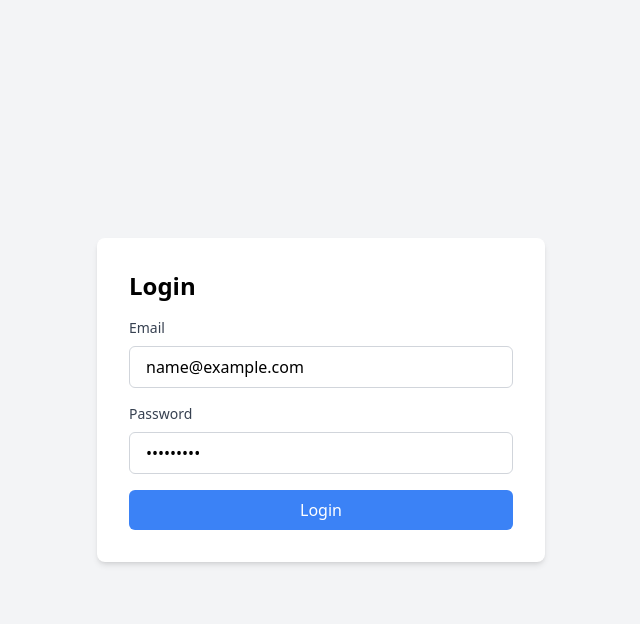
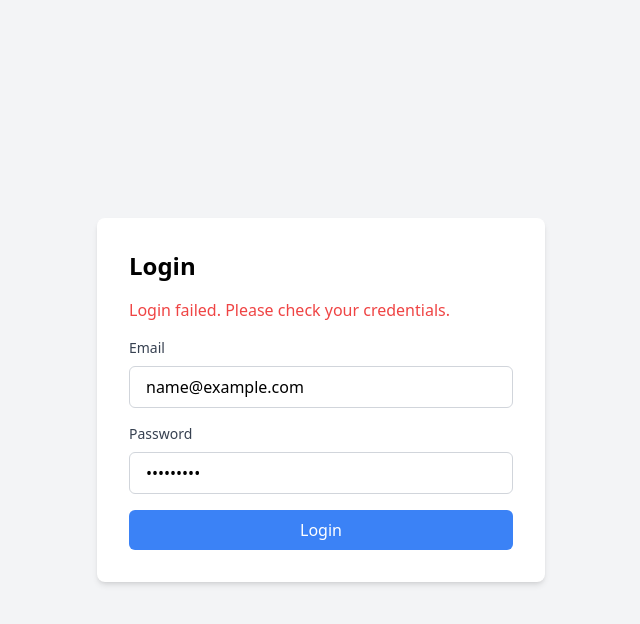
Before and after one commit to lost50U1/touchcore-login, a React (Vite) app: page / in a window 1280 px wide. Both pictures are taken after typing "name@example.com", "Sample123" into the empty fields and a click on the button "Login". Shown: the top 624 px of the page, without its empty margins (319-959 px from the left). Built offline with nearby package versions, Linux system fonts and the light colour scheme; no server answers.

Commit message:
UPDATE improved the error message for login

```diff
--- a/src/components/Login.jsx
+++ b/src/components/Login.jsx
@@ -4,6 +4,7 @@ import { login } from "../services/authService";
 const Login = ({ setToken }) => {
   const [email, setEmail] = useState("");
   const [password, setPassword] = useState("");
+  const [errorMessage, setErrorMessage] = useState("");
 
   const handleSubmit = async (e) => {
     e.preventDefault();
@@ -12,13 +13,15 @@ const Login = ({ setToken }) => {
       setToken(token);
       localStorage.setItem("token", token);
     } catch (error) {
-      alert("Login failed. Please check your credentials.", error);
+      setErrorMessage("Login failed. Please check your credentials.", error);
     }
   };
 
   return (
     <div className="w-full max-w-md p-8 bg-white rounded-lg shadow-md">
       <h1 className="text-2xl font-semibold mb-4">Login</h1>
+      {errorMessage && <p className="text-red-500 mb-4">{errorMessage}</p>}{" "}
+      {/* Error message displayed here */}
       <form onSubmit={handleSubmit}>
         <div className="mb-4">
           <label htmlFor="email" className="block text-gray-700 text-sm mb-2">
```
